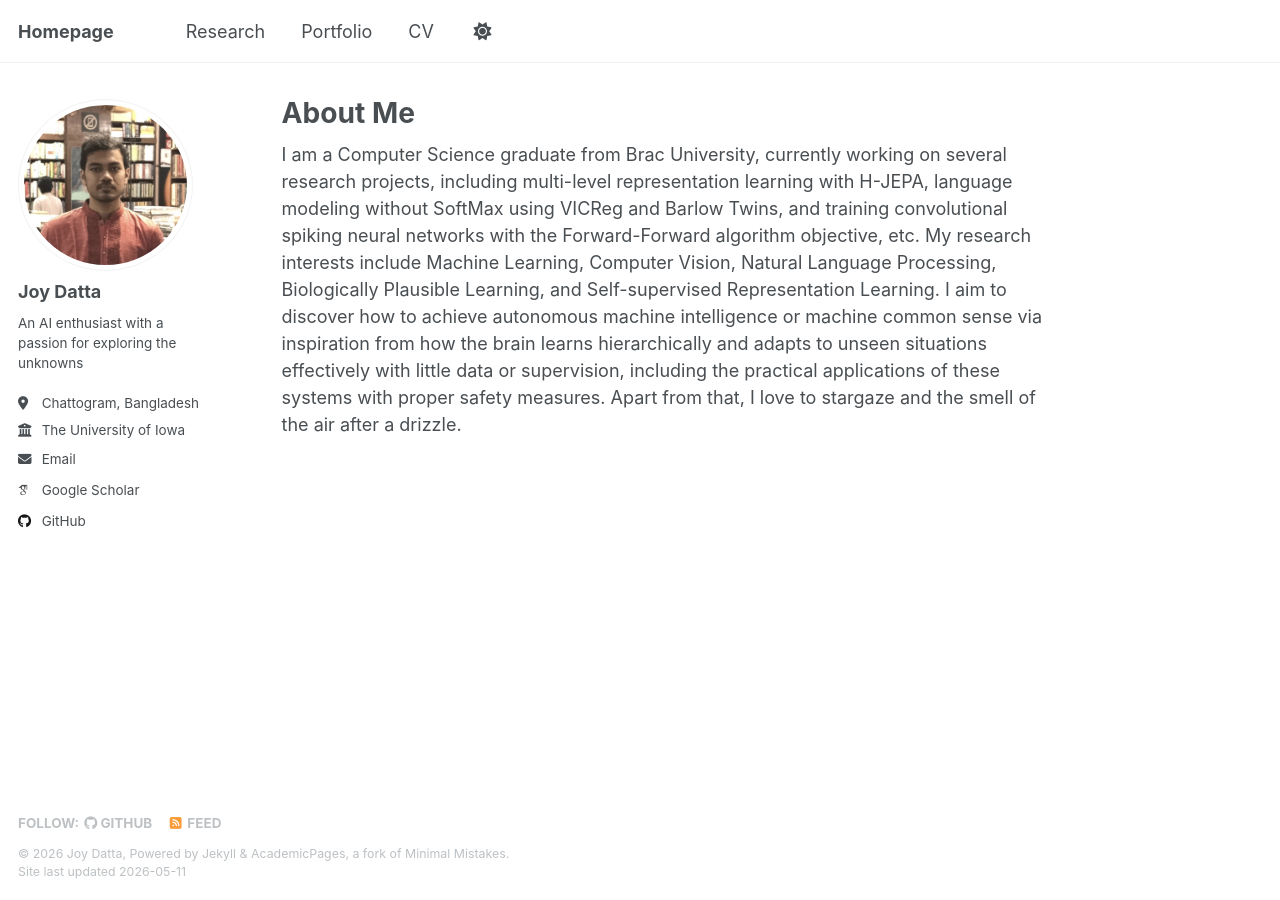
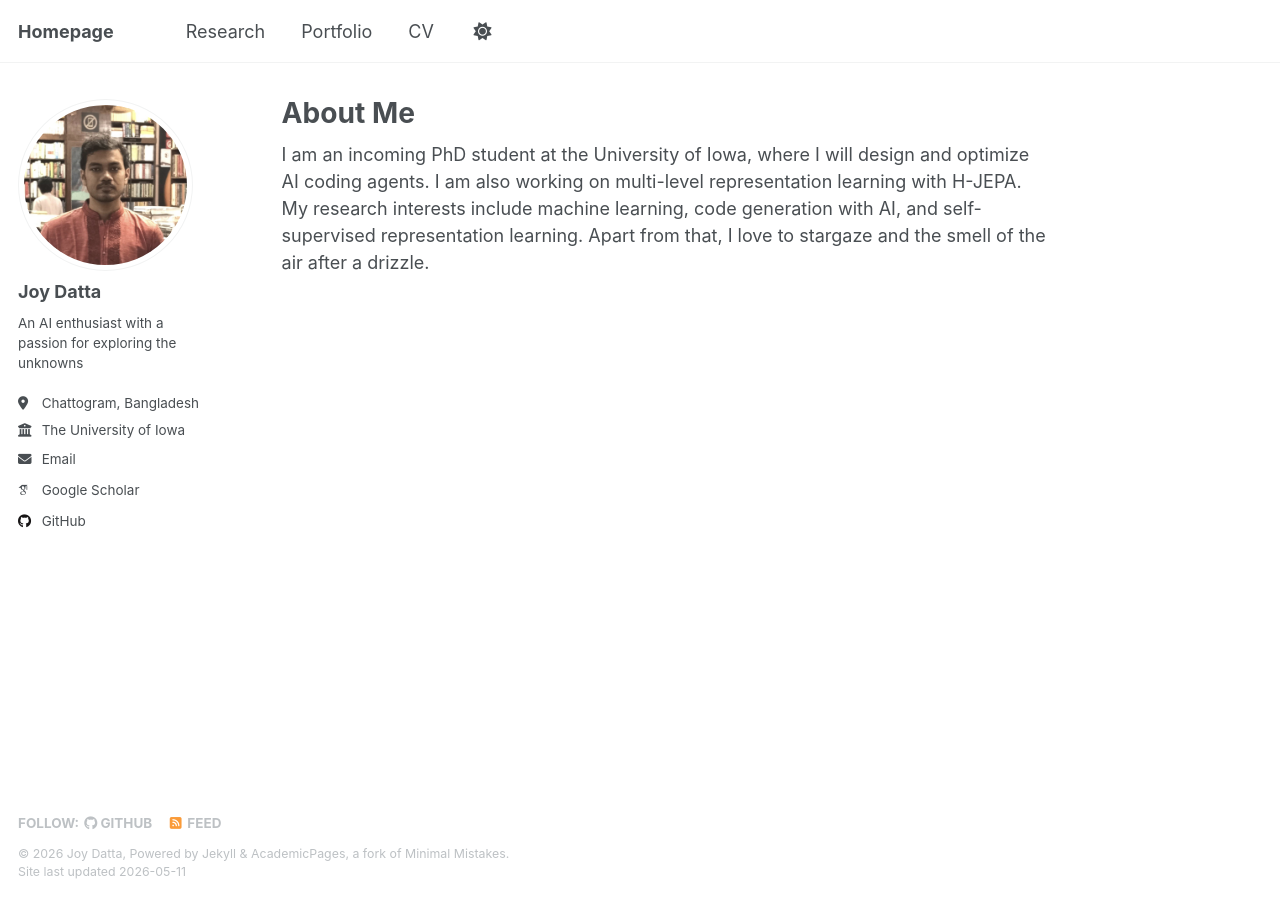
Before and after one commit to joy-datta/joy-datta.github.io, a Jekyll site: the page built from _pages/about.md, in a window 1280 px wide. Built offline with Jekyll 4.4.1, drawn with Linux system fonts in a browser that asks for light colours; some web fonts are replaced.

Commit message:
Update about.md

```diff
--- a/_pages/about.md
+++ b/_pages/about.md
@@ -6,4 +6,5 @@ redirect_from:
   - /about/
   - /about.html
 ---
-I am a Computer Science graduate from Brac University, currently working on several research projects, including multi-level representation learning with H-JEPA, language modeling without SoftMax using VICReg and Barlow Twins, and training convolutional spiking neural networks with the Forward-Forward algorithm objective, etc. My research interests include Machine Learning, Computer Vision, Natural Language Processing, Biologically Plausible Learning, and Self-supervised Representation Learning.  I aim to discover how to achieve autonomous machine intelligence or machine common sense via inspiration from how the brain learns hierarchically and adapts to unseen situations effectively with little data or supervision, including the practical applications of these systems with proper safety measures. Apart from that, I love to stargaze and the smell of the air after a drizzle.
+
+I am an incoming PhD student at the University of Iowa, where I will design and optimize AI coding agents. I am also working on multi-level representation learning with H-JEPA. My research interests include machine learning, code generation with AI, and self-supervised representation learning. Apart from that, I love to stargaze and the smell of the air after a drizzle.
```
